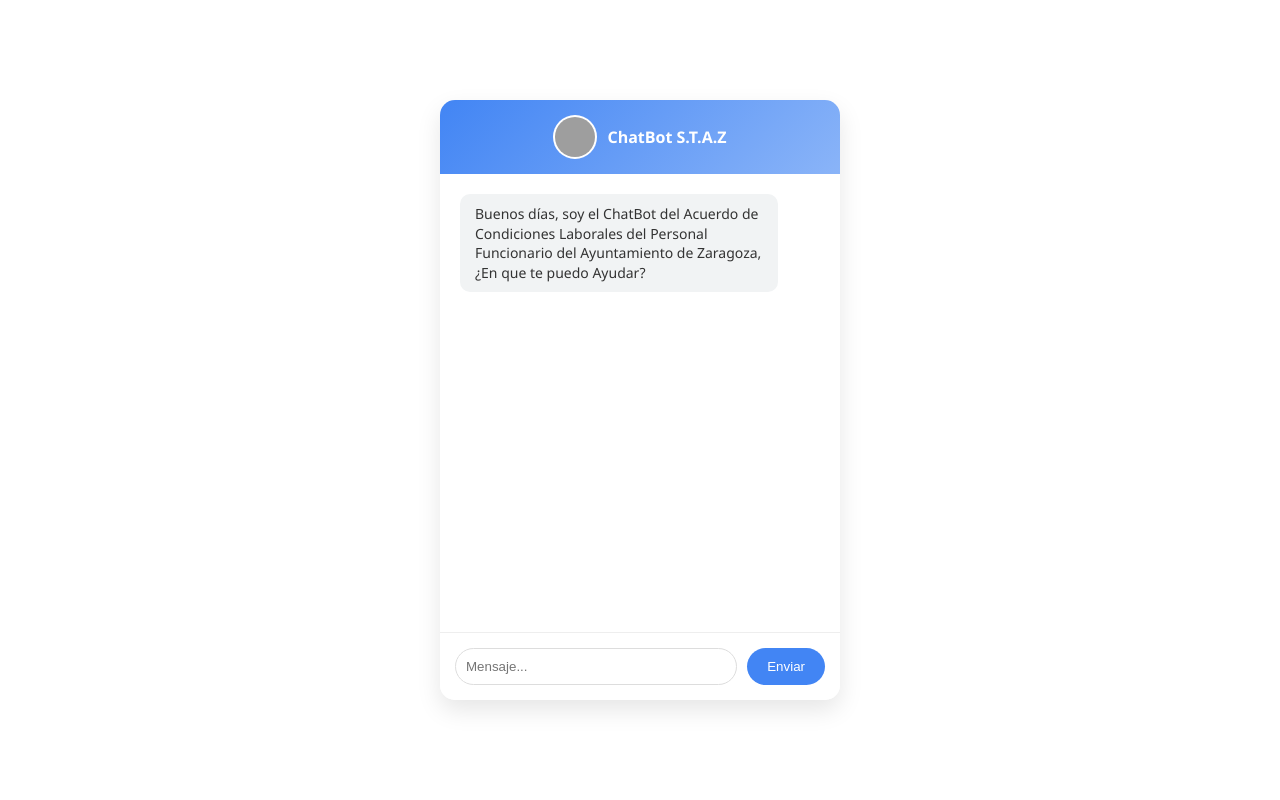
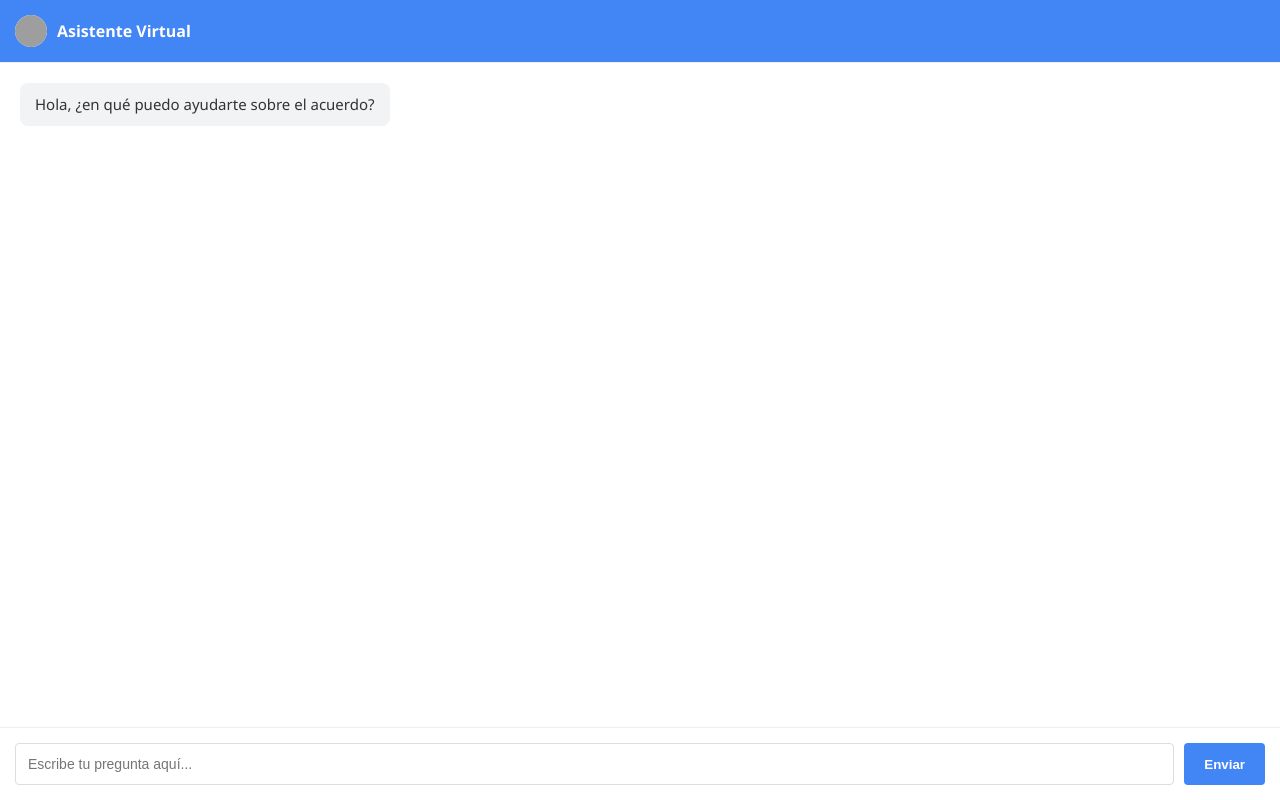
Before and after one commit to sindicatostaz-star/mi-gem-chat, a website: page public/index.html in a window 1280 px wide. Drawn offline with Linux system fonts and the light colour scheme; grey boxes are pictures that could not be loaded.

Commit message:
Refactor index.html for minimalist design and updates
Updated the title and adjusted styles for a minimalist design. Modified initial messages and input placeholders for clarity.

```diff
--- a/public/index.html
+++ b/public/index.html
@@ -3,55 +3,144 @@
 <head>
     <meta charset="UTF-8">
     <meta name="viewport" content="width=device-width, initial-scale=1.0">
-    <title>ChatBot S.T.A.Z</title>
+    <title>Chat</title>
     <style>
-        /* Mismos estilos que antes */
-        body { font-family: 'Segoe UI', sans-serif; background-color: #ffffff; display: flex; justify-content: center; align-items: center; height: 100vh; margin: 0; }
-        .chat-container { width: 400px; height: 600px; background: white; border-radius: 15px; box-shadow: 0 10px 25px rgba(0,0,0,0.1); display: flex; flex-direction: column; overflow: hidden; }
+        /* ESTILOS MINIMALISTAS (Sin sombras ni márgenes) */
+
+        /* 1. El cuerpo ocupa toda la pantalla y no tiene márgenes */
+        html, body {
+            height: 100%;
+            margin: 0;
+            padding: 0;
+            font-family: 'Segoe UI', sans-serif;
+            background-color: #ffffff; /* Fondo blanco simple */
+            overflow: hidden; /* Evita doble barra de scroll */
+        }
+
+        /* 2. El contenedor ocupa el 100% del espacio disponible */
+        .chat-container {
+            width: 100%;
+            height: 100%;
+            display: flex;
+            flex-direction: column;
+            background: white;
+            /* Sin bordes redondeados ni sombras */
+            border-radius: 0;
+            box-shadow: none;
+        }
+
+        /* Cabecera simple */
         .chat-header {
-            background: linear-gradient(135deg, #4285f4, #8ab4f8);
+            background: #4285f4; /* Puedes cambiar este color */
             color: white;
             padding: 15px;
             font-weight: bold;
-            /* AÑADIDO PARA ALINEAR IMAGEN Y TEXTO: */
             display: flex;
             align-items: center;
-            justify-content: center;
-            gap: 10px; /* Espacio entre imagen y texto */
+            gap: 10px;
+            border-bottom: 1px solid #eee;
         }
 
-        /* AÑADIR ESTO NUEVO PARA LA IMAGEN */
         .avatar-img {
-            width: 40px;
-            height: 40px;
-            border-radius: 50%; /* Esto la hace redonda */
+            width: 32px;
+            height: 32px;
+            border-radius: 50%;
             background-color: white;
-            padding: 2px;
             object-fit: cover;
         }
-        .chat-box { flex: 1; padding: 20px; overflow-y: auto; display: flex; flex-direction: column; gap: 15px; }
-        .message { padding: 10px 15px; border-radius: 10px; max-width: 80%; line-height: 1.4; font-size: 14px; }
-        .user-msg { background-color: #e8f0fe; color: #1967d2; align-self: flex-end; }
-        .ai-msg { background-color: #f1f3f4; color: #333; align-self: flex-start; }
-        .input-area { border-top: 1px solid #eee; padding: 15px; display: flex; gap: 10px; background: #fff; }
-        input { flex: 1; padding: 10px; border: 1px solid #ddd; border-radius: 20px; outline: none; }
-        button { padding: 10px 20px; background: #4285f4; color: white; border: none; border-radius: 20px; cursor: pointer; }
-        .loading { font-style: italic; color: #888; font-size: 12px; margin-left: 10px; display: none;}
+
+        /* Área de mensajes */
+        .chat-box {
+            flex: 1;
+            padding: 20px;
+            overflow-y: auto;
+            display: flex;
+            flex-direction: column;
+            gap: 15px;
+        }
+
+        .message {
+            padding: 10px 15px;
+            border-radius: 8px;
+            max-width: 85%;
+            line-height: 1.5;
+            font-size: 15px;
+            word-wrap: break-word;
+        }
+
+        .user-msg {
+            background-color: #e8f0fe;
+            color: #1967d2;
+            align-self: flex-end;
+        }
+
+        .ai-msg {
+            background-color: #f1f3f4;
+            color: #333;
+            align-self: flex-start;
+        }
+
+        /* Área de input pegada abajo */
+        .input-area {
+            border-top: 1px solid #eee;
+            padding: 15px;
+            display: flex;
+            gap: 10px;
+            background: #fff;
+        }
+
+        input {
+            flex: 1;
+            padding: 12px;
+            border: 1px solid #ddd;
+            border-radius: 4px; /* Bordes más cuadrados y profesionales */
+            outline: none;
+            font-size: 14px;
+        }
+
+        input:focus {
+            border-color: #4285f4;
+        }
+
+        button {
+            padding: 10px 20px;
+            background: #4285f4;
+            color: white;
+            border: none;
+            border-radius: 4px;
+            cursor: pointer;
+            font-weight: 600;
+        }
+
+        button:hover { background: #3367d6; }
+        button:disabled { background: #ccc; }
+
+        .loading {
+            padding: 0 20px;
+            margin-bottom: 10px;
+            font-style: italic;
+            color: #888;
+            font-size: 12px;
+            display: none;
+        }
     </style>
 </head>
 <body>
+
     <div class="chat-container">
         <div class="chat-header">
-            <img src="https://www.staz.es/images/logobueno.png" alt="Logo" class="avatar-img">
+            <img src="https://www.staz.es/images/logobueno.png" alt="Bot" class="avatar-img">
+            <span>Asistente Virtual</span>
+        </div>
 
-            <span>ChatBot S.T.A.Z</span>
+        <div class="chat-box" id="chatBox">
+            <div class="message ai-msg">Hola, ¿en qué puedo ayudarte sobre el acuerdo?</div>
         </div>
-        <div class="chat-box" id="chatBox">
-            <div class="message ai-msg">Buenos días, soy el ChatBot del Acuerdo de Condiciones Laborales del Personal Funcionario del Ayuntamiento de Zaragoza, ¿En que te puedo Ayudar?</div>
-        </div>
-        <div class="loading" id="loadingIndicator">Pensando...</div>
+
+        <div class="loading" id="loadingIndicator">Analizando documento...</div>
+
         <div class="input-area">
-            <input type="text" id="userInput" placeholder="Mensaje..." onkeypress="handleEnter(event)">
+            <input type="text" id="userInput" placeholder="Escribe tu pregunta aquí..." onkeypress="handleEnter(event)">
             <button onclick="sendMessage()" id="sendBtn">Enviar</button>
         </div>
     </div>
@@ -76,11 +165,9 @@
             sendBtn.disabled = true;
             loadingIndicator.style.display = 'block';
 
-            // Agregamos al historial
             conversationHistory.push({ role: "user", parts: [{ text: text }] });
 
             try {
-                // LLAMAMOS A NUESTRO PROPIO SERVIDOR, NO A GOOGLE
                 const response = await fetch('/api/chat', {
                     method: 'POST',
                     headers: { 'Content-Type': 'application/json' },
@@ -94,10 +181,10 @@
                     addMessage(aiResponse, 'ai-msg');
                     conversationHistory.push({ role: "model", parts: [{ text: aiResponse }] });
                 } else {
-                    addMessage("Error en la respuesta.", 'ai-msg');
+                    addMessage("Lo siento, no pude encontrar esa información.", 'ai-msg');
                 }
             } catch (error) {
-                addMessage("Error de conexión con el servidor.", 'ai-msg');
+                addMessage("Error de conexión.", 'ai-msg');
             } finally {
                 userInput.disabled = false;
                 sendBtn.disabled = false;
```
